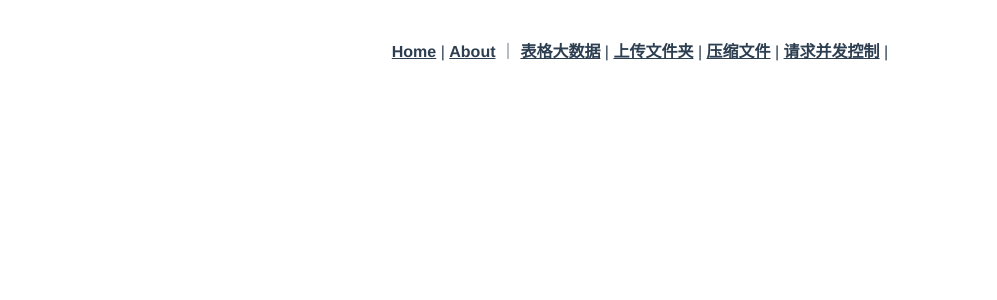
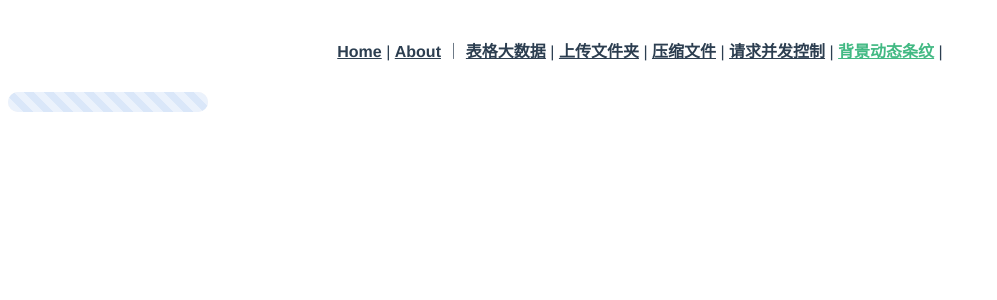
Before and after one commit to zqd123/el-element-vue2, a Vue app: page /backColor in a window 1280 px wide. Shown: the top 300 px of the page, without its empty margins (0-997 px from the left). Built offline with nearby package versions, Linux system fonts and the light colour scheme; what vue-simple-uploader would draw is missing.

Commit message:
feat: 动态条纹背景

```diff
--- a/src/App.vue
+++ b/src/App.vue
@@ -7,10 +7,9 @@
       <router-link to="/upDirectory">上传文件夹</router-link> |
       <router-link to="/zipFile">压缩文件</router-link> |
       <router-link to="/multiRequest">请求并发控制</router-link> |
-
-
+      <router-link to="/backColor">背景动态条纹</router-link> |
     </div>
-    <router-view/>
+    <router-view />
   </div>
 </template>
 
--- a/src/router/index.js
+++ b/src/router/index.js
@@ -1,49 +1,55 @@
-import Vue from 'vue'
-import VueRouter from 'vue-router'
-import Home from '../views/HomeComponent.vue'
+import Vue from "vue";
+import VueRouter from "vue-router";
+import Home from "../views/HomeComponent.vue";
 
-Vue.use(VueRouter)
+Vue.use(VueRouter);
 
 const routes = [
   {
-    path: '/',
-    name: 'Home',
-    component: Home
+    path: "/",
+    name: "Home",
+    component: Home,
   },
   {
-    path: '/about',
-    name: 'About',
+    path: "/about",
+    name: "About",
     // route level code-splitting
     // this generates a separate chunk (about.[hash].js) for this route
     // which is lazy-loaded when the route is visited.
-    component: () => import(/* webpackChunkName: "about" */ '../views/AboutComponent.vue')
+    component: () =>
+      import(/* webpackChunkName: "about" */ "../views/AboutComponent.vue"),
   },
   {
-    path: '/bigTable',
-    name: 'bigTable',
-    component: () => import('../views/tablePerformance/TableIndex.vue')
+    path: "/bigTable",
+    name: "bigTable",
+    component: () => import("../views/tablePerformance/TableIndex.vue"),
   },
   {
-    path: '/upDirectory',
-    name: 'upDirectory',
-    component: () => import('../views/UpDirectory.vue')
+    path: "/upDirectory",
+    name: "upDirectory",
+    component: () => import("../views/UpDirectory.vue"),
   },
   {
-    path: '/zipFile',
-    name: 'zipFile',
-    component: () => import('../views/ZipFile.vue')
+    path: "/zipFile",
+    name: "zipFile",
+    component: () => import("../views/ZipFile.vue"),
   },
   {
-    path: '/multiRequest',
-    name: 'multiRequest',
-    component: () => import('../views/concurrenceRequest/MultiRequest.vue')
-  }
-]
+    path: "/multiRequest",
+    name: "multiRequest",
+    component: () => import("../views/concurrenceRequest/MultiRequest.vue"),
+  },
+  {
+    path: "/backColor",
+    name: "backColor",
+    component: () => import("../views/backGroundColor/backColor.vue"),
+  },
+];
 
 const router = new VueRouter({
-  mode: 'history',
+  mode: "history",
   base: process.env.BASE_URL,
-  routes
-})
+  routes,
+});
 
-export default router
+export default router;
--- /dev/null
+++ b/src/views/backGroundColor/backColor.vue
@@ -0,0 +1,43 @@
+<template>
+  <div class="status-bar"></div>
+</template>
+<style lang="css" scoped>
+.status-bar {
+  position: relative;
+  width: 200px;
+  height: 20px;
+  background-color: #f4f4f4;
+  border-radius: 10px;
+  overflow: hidden;
+}
+
+.status-bar::before {
+  content: "";
+  position: absolute;
+  top: 0;
+  left: 0;
+  bottom: 0;
+  right: 0;
+  background-image: linear-gradient(
+    45deg,
+    #dae7f9 0,
+    #dae7f9 25%,
+    #ebf2fc 0,
+    #ebf2fc 50%,
+    #dae7f9 0,
+    #dae7f9 75%,
+    #ebf2fc 0,
+    #ebf2fc 100%
+  );
+  background-size: 20px 20px;
+  animation: stripes 2s ease infinite;
+}
+@keyframes stripes {
+  from {
+    background-position: 0 0;
+  }
+  to {
+    background-position: 20px 0px;
+  }
+}
+</style>
```
